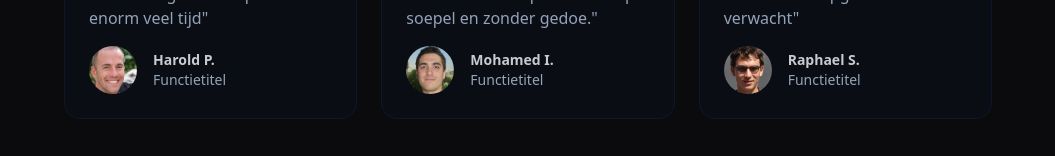
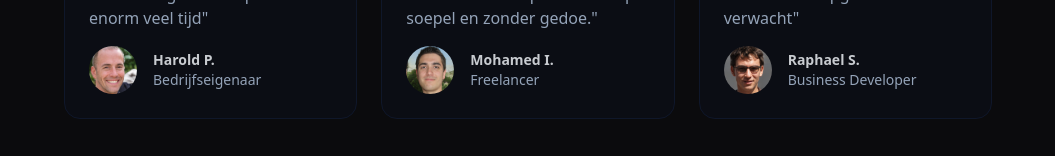
Before and after one commit to utrechtsedev/SaaS-Template, a SvelteKit app: page / in a window 1280 px wide. Shown: the part 2407-2563 px from the top of the page, without its empty margins (112-1167 px from the left). Built offline with nearby package versions, Linux system fonts and the light colour scheme.

Commit message:
Added content

```diff
--- a/src/routes/+page.svelte
+++ b/src/routes/+page.svelte
@@ -206,7 +206,7 @@
                 <img src={harold} alt="" class="w-10 h-10 md:w-12 md:h-12 rounded-full" />
                 <div class="flex flex-col ml-4">
                     <h1 class="font-bold text-sm md:text-md">Harold P.</h1>
-                    <p class="text-xs md:text-sm text-slate-400">Functietitel</p>
+                    <p class="text-xs md:text-sm text-slate-400">Bedrijfseigenaar</p>
                 </div>
             </div>
         </div>
@@ -222,7 +222,7 @@
                 <img src={mohamed} alt="" class="w-10 h-10 md:w-12 md:h-12 rounded-full" />
                 <div class="flex flex-col ml-4">
                     <h1 class="font-bold text-sm md:text-md">Mohamed I.</h1>
-                    <p class="text-xs md:text-sm text-slate-400">Functietitel</p>
+                    <p class="text-xs md:text-sm text-slate-400">Freelancer</p>
                 </div>
             </div>
         </div>
@@ -237,7 +237,7 @@
                 <img src={raphael} alt="" class="w-10 h-10 md:w-12 md:h-12 rounded-full" />
                 <div class="flex flex-col ml-4">
                     <h1 class="font-bold text-sm md:text-md">Raphael S.</h1>
-                    <p class="text-xs md:text-sm text-slate-400">Functietitel</p>
+                    <p class="text-xs md:text-sm text-slate-400">Business Developer</p>
                 </div>
             </div>
         </div>
```
